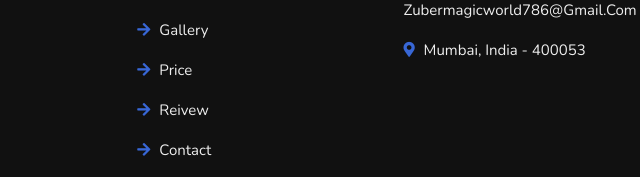
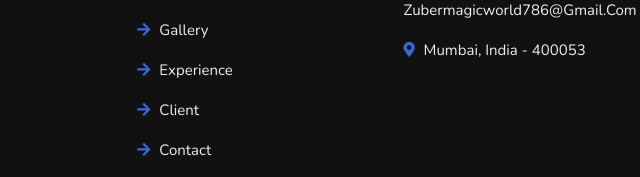
Before and after one commit to NimeshJ07/Zplus, a plain HTML site: page index.html in a window 1280 px wide. Shown: the part 4443-4620 px from the top of the page, 244-884 px from the left. Drawn offline with nearby package versions, Linux system fonts and the light colour scheme.

Commit message:
origin/master

```diff
--- a/index.html
+++ b/index.html
@@ -393,8 +393,8 @@
             <a href="#"> <i class="fas fa-arrow-right"></i> service </a>
             <a href="#"> <i class="fas fa-arrow-right"></i> about </a>
             <a href="#"> <i class="fas fa-arrow-right"></i> gallery </a>
-            <a href="#"> <i class="fas fa-arrow-right"></i> price </a>
-            <a href="#"> <i class="fas fa-arrow-right"></i> reivew </a>
+            <a href="#"> <i class="fas fa-arrow-right"></i> experience </a>
+            <a href="#"> <i class="fas fa-arrow-right"></i> client </a>
             <a href="#"> <i class="fas fa-arrow-right"></i> contact </a>
         </div>
 
```
